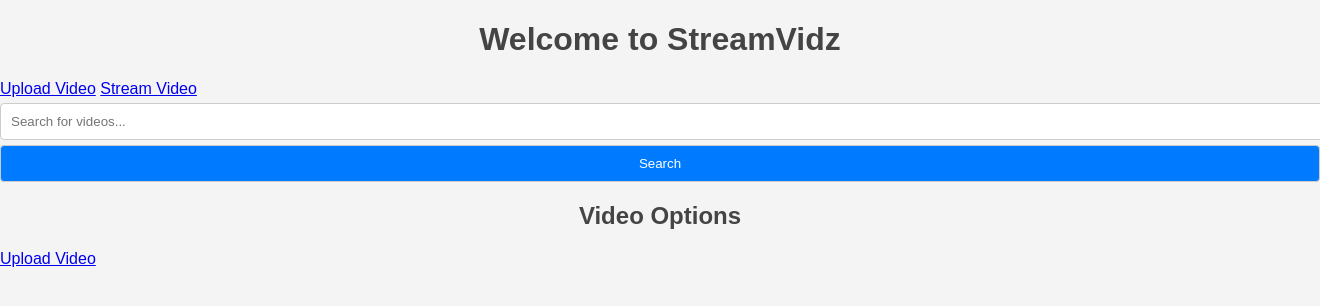
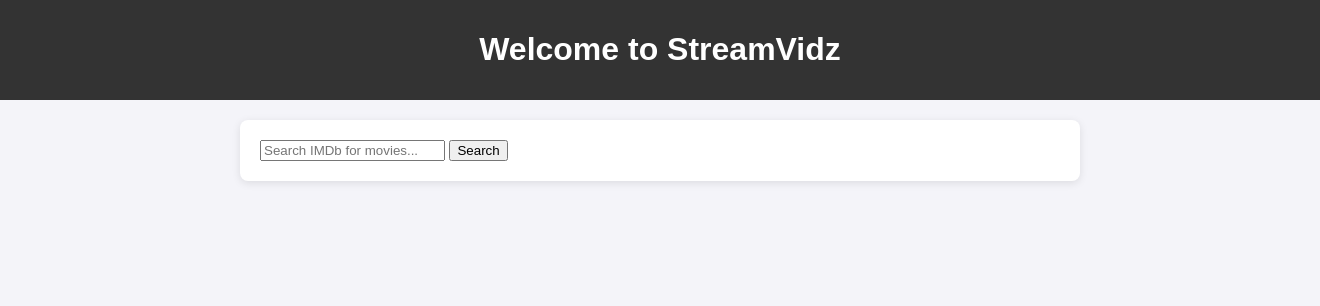
Before and after one commit to GiftMbon/alx_final_project, a Flask app: page / in a window 1320 px wide; the page is wider, and only the part inside the window is pictured. Shown: the top 306 px of that part. Run offline with Flask 3, Linux system fonts and the light colour scheme; some libraries are stand-ins or nearby versions.

Commit message:
streamvidz

```diff
--- a/app.py
+++ b/app.py
@@ -1,17 +1,74 @@
-from flask import Response, send_file
-from flask import Flask
-from flask_cors import CORS
-from flask_jwt_extended import JWTManager
-from routes.video_routes import video_routes
-
+from flask import Flask, render_template, request, redirect, url_for, jsonify
+from pymongo import MongoClient
+from flask_pymongo import PyMongo
+import requests
+import os
+import config
 
 app = Flask(__name__)
-CORS(app)
-app.config.from_object("config.Config")
-jwt = JWTManager(app)
+app.config.from_object(config)  # Load configuration from config.py
 
-# Register routes
-app.register_blueprint(video_routes, url_prefix="/")
+# Initialize PyMongo with app
+mongo = PyMongo(app)
 
-if __name__ == "__main__":
+# Access the MongoDB collection
+db = mongo.db
+videos_collection = db.videos  # Reference to the "videos" collection
+
+# MongoDB Configuration
+client = MongoClient("mongodb://localhost:27017/")
+db = client["streaming_app"]
+favorites_collection = db["favorites"]
+
+# IMDb API Configuration
+RAPIDAPI_KEY = "4f55db8a3dmsh66182f4a18deaedp1b0a6bjsn9c5930f0a56a"
+RAPIDAPI_HOST = "imdb8.p.rapidapi.com"
+
+headers = {
+    "X-RapidAPI-Key": RAPIDAPI_KEY,
+    "X-RapidAPI-Host": RAPIDAPI_HOST
+}
+
+@app.route('/')
+def home():
+    return render_template('index.html')
+
+@app.route('/search', methods=['GET', 'POST'])
+def search():
+    if request.method == 'POST':
+        query = request.form.get('query')
+        url = "https://imdb8.p.rapidapi.com/title/find"
+        params = {"q": query}
+        response = requests.get(url, headers=headers, params=params)
+        if response.status_code == 200:
+            data = response.json()
+            results = data.get("results", [])
+            return render_template('search_results.html', results=results)
+        else:
+            return render_template('search_results.html', error="Error fetching results from IMDb.")
+    return redirect(url_for('home'))
+
+@app.route('/add_favorite', methods=['POST'])
+def add_favorite():
+    movie = {
+        "id": request.form.get("id"),
+        "title": request.form.get("title"),
+        "image": request.form.get("image"),
+        "year": request.form.get("year")
+    }
+    if movie["id"] and not favorites_collection.find_one({"id": movie["id"]}):
+        favorites_collection.insert_one(movie)
+    return redirect(url_for('favorites'))
+
+@app.route('/favorites')
+def favorites():
+    favorites = list(favorites_collection.find())
+    return render_template('favorites.html', favorites=favorites)
+
+@app.route('/remove_favorite/<movie_id>', methods=['POST'])
+def remove_favorite(movie_id):
+    favorites_collection.delete_one({"id": movie_id})
+    return redirect(url_for('favorites'))
+
+if __name__ == '__main__':
     app.run(debug=True)
--- a/routes/video_routes.py
+++ /dev/null
@@ -1,70 +0,0 @@
-import os
-from flask import Blueprint, render_template, request, send_file, redirect, url_for
-
-# Define the Blueprint for video-related routes
-video_routes = Blueprint('video_routes', __name__)
-
-# Directory to store uploaded videos
-UPLOAD_FOLDER = 'uploads'
-
-# Ensure the uploads directory exists
-if not os.path.exists(UPLOAD_FOLDER):
-    os.makedirs(UPLOAD_FOLDER)
-
-
-@video_routes.route('/')
-def index():
-    """Render the main index page."""
-    return render_template('index.html')
-
-
-@video_routes.route('/search')
-def search():
-    """
-    Handle the search functionality for videos.
-    Filters videos in the uploads folder based on the query.
-    """
-    query = request.args.get('query', '').lower()  # Get the search query
-    results = []  # Initialize results list
-
-    if query:
-        # List all files in the uploads folder
-        all_videos = os.listdir(UPLOAD_FOLDER)
-        # Filter files containing the query string (case insensitive)
-        results = [video for video in all_videos if query in video.lower()]
-
-    # Render the index page with the search results
-    return render_template('index.html', results=results)
-
-
-@video_routes.route('/upload', methods=['GET', 'POST'])
-def upload_video():
-    """
-    Handle video uploads.
-    - GET: Render the upload form.
-    - POST: Save the uploaded video to the uploads folder.
-    """
-    if request.method == 'POST':
-        file = request.files.get('file')  # Get the uploaded file
-        if file:
-            # Save the file to the uploads directory
-            file_path = os.path.join(UPLOAD_FOLDER, file.filename)
-            file.save(file_path)
-            return redirect(url_for('video_routes.index'))  # Redirect to the main page
-
-    # Render the upload page
-    return render_template('upload.html')
-
-
-@video_routes.route('/stream/<filename>')
-def stream_video(filename):
-    """
-    Stream a video file from the uploads directory.
-    """
-    file_path = os.path.join(UPLOAD_FOLDER, filename)
-    try:
-        # Send the video file as a response
-        return send_file(file_path, mimetype='video/mp4')
-    except FileNotFoundError:
-        # Return a 404 error if the file is not found
-        return {"error": "File not found"}, 404
--- a/static/css/style.css
+++ b/static/css/style.css
@@ -2,59 +2,21 @@ body {
     font-family: Arial, sans-serif;
     margin: 0;
     padding: 0;
-    background-color: #f4f4f4;
-    color: #333;
+    background-color: #f4f4f9;
 }
 
-.container {
-    max-width: 800px;
-    margin: 0 auto;
-    padding: 20px;
-    background: #fff;
-    border-radius: 8px;
-    box-shadow: 0 2px 4px rgba(0, 0, 0, 0.1);
+header {
+    background-color: #333;
+    color: #fff;
+    text-align: center;
+    padding: 10px 0;
 }
 
-h1, h2 {
-    text-align: center;
-    color: #444;
+main {
+    max-width: 800px;
+    margin: 20px auto;
+    background: #fff;
+    padding: 20px;
+    border-radius: 8px;
+    box-shadow: 0 2px 8px rgba(0, 0, 0, 0.1);
 }
-
-form {
-    margin-bottom: 20px;
-}
-
-label {
-    display: block;
-    margin-top: 10px;
-    font-weight: bold;
-}
-
-input, textarea, button {
-    width: 100%;
-    padding: 10px;
-    margin-top: 5px;
-    border: 1px solid #ccc;
-    border-radius: 4px;
-}
-
-button {
-    background-color: #007BFF;
-    color: #fff;
-    cursor: pointer;
-}
-
-button:hover {
-    background-color: #0056b3;
-}
-
-#results {
-    margin-top: 20px;
-}
-
-#results div {
-    padding: 10px;
-    border: 1px solid #ddd;
-    margin-top: 10px;
-    border-radius: 4px;
-}
--- a/templates/index.html
+++ b/templates/index.html
@@ -7,29 +7,14 @@
     <link rel="stylesheet" href="{{ url_for('static', filename='css/style.css') }}">
 </head>
 <body>
-    <h1>Welcome to StreamVidz</h1>
-    <a href="{{ url_for('video_routes.upload_video') }}">Upload Video</a>
-    <a href="{{ url_for('video_routes.stream_video', filename='example.mp4') }}">Stream Video</a>
-
-   <!-- Search Form -->
-    <form action="{{ url_for('video_routes.search') }}" method="GET">
-        <input type="text" name="query" placeholder="Search for videos..." required>
-        <button type="submit">Search</button>
-    </form>
-
-    <h2>Video Options</h2>
-    <a href="{{ url_for('video_routes.upload_video') }}">Upload Video</a>
-
-    <!-- Display Search Results -->
-    {% if results %}
-        <h2>Search Results:</h2>
-        <ul>
-            {% for video in results %}
-                <li>
-                    <a href="{{ url_for('video_routes.stream_video', filename=video) }}">{{ video }}</a>
-                </li>
-            {% endfor %}
-        </ul>
-    {% endif %}
+    <header>
+        <h1>Welcome to StreamVidz</h1>
+    </header>
+    <main>
+        <form action="/search" method="POST">
+            <input type="text" name="query" placeholder="Search IMDb for movies..." required>
+            <button type="submit">Search</button>
+        </form>
+    </main>
 </body>
 </html>
--- a/video_metadata.sql
+++ /dev/null
@@ -1,9 +0,0 @@
-CREATE TABLE videos (
-    id INT AUTO_INCREMENT PRIMARY KEY,
-    title VARCHAR(255) NOT NULL,
-    description TEXT,
-    file_path VARCHAR(255) NOT NULL,
-    upload_date TIMESTAMP DEFAULT CURRENT_TIMESTAMP,
-    duration VARCHAR(50),
-    imdb_id VARCHAR(20)
-);
```
Also changed, not shown: config.py (+10 -12 lines), routes/imdb_routes.py (+61 -0 lines), services/imdb_service.py (deleted, +0 -9 lines), services/video_service.py (deleted, +0 -26 lines), templates/favourites.html (added, +33 -0 lines), templates/search_results.html (added, +37 -0 lines), templates/upload.html (deleted, +0 -16 lines), routes/__init__.py (deleted), 1 other file.
